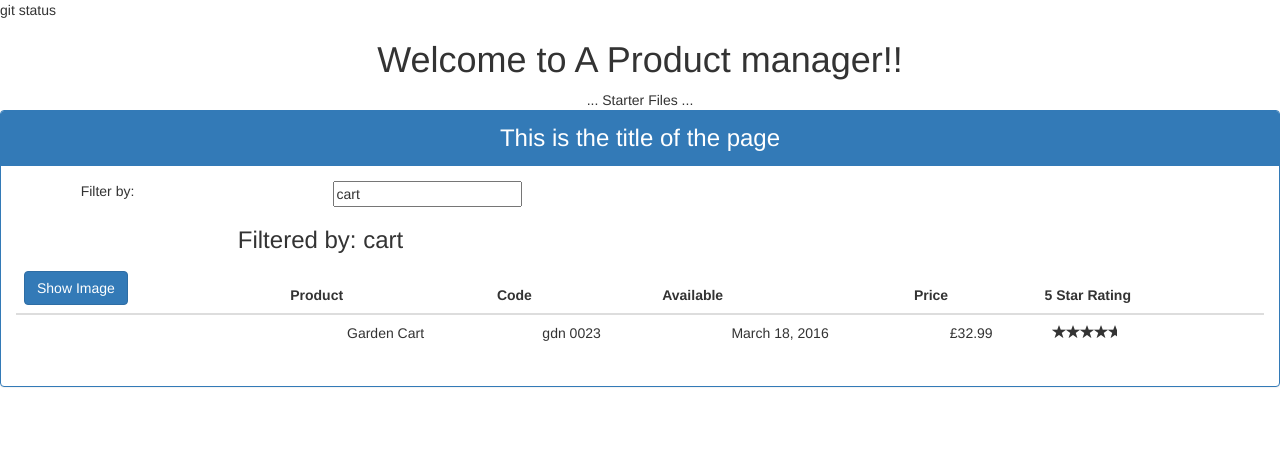
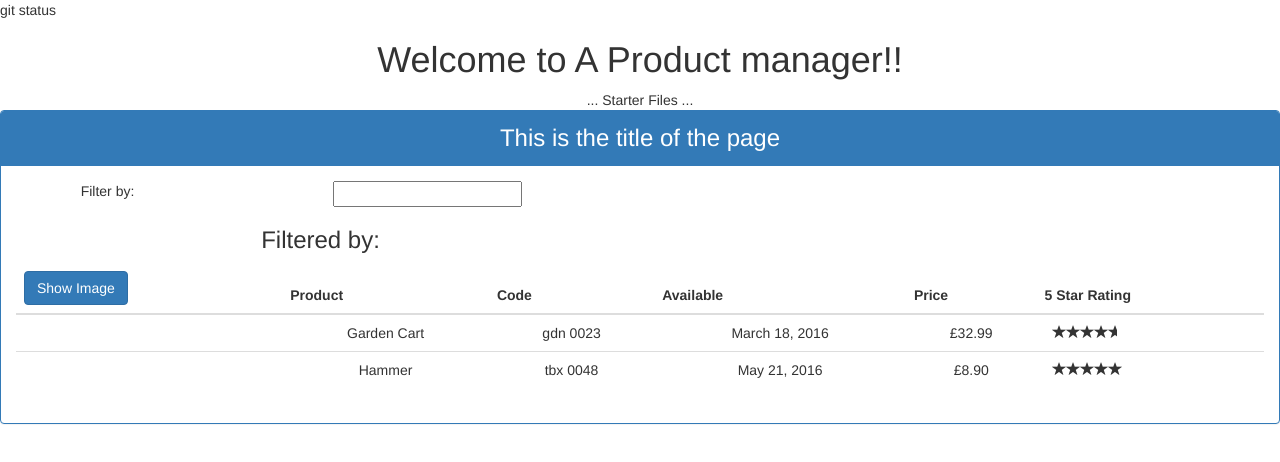
Before and after one commit to Antobbo/angularTraining, an Angular app: page / in a window 1280 px wide. Shown: the top 462 px of the page. Built offline with nearby package versions, Linux system fonts and the light colour scheme.

Commit message:
Services and dependency Injection

```diff
--- a/src/app/app.component.ts
+++ b/src/app/app.component.ts
@@ -1,9 +1,11 @@
 import { Component } from '@angular/core';
+import {ProductService} from "./products/product.service";
 
 @Component({
   selector: 'pm-root',
   templateUrl: './app.component.html',
-  styleUrls: ['./app.component.css']
+  styleUrls: ['./app.component.css'],
+  providers:[ProductService]
 })
 export class AppComponent {
   pageTitle:string = 'A Product manager';
--- a/src/app/products/product-list.component.ts
+++ b/src/app/products/product-list.component.ts
@@ -1,5 +1,7 @@
 import { Component, OnInit } from '@angular/core';
 import {IProduct} from './product';
+import {ProductService} from "./product.service";
+
 @Component({
   selector: 'pm-products',
   templateUrl: './product-list.component.html'
@@ -20,32 +22,11 @@
     this._listFilter = value;
     this.filteredProducts = this.listFilter ? this.performFilter(this.listFilter) : this.products;
   }
-  products: IProduct[] = [
-    {
-      "productId": 2,
-      "productName": "Garden Cart",
-      "productCode": "GDN-0023",
-      "releaseDate": "March 18, 2016",
-      "description": "15 gallon capacity rolling garden cart",
-      "price": 32.99,
-      "starRating": 4.2,
-      "imageUrl": "http://openclipart.org/image/300px/svg_to_png/58471/garden_cart.png"
-    },
-    {
-      "productId": 5,
-      "productName": "Hammer",
-      "productCode": "TBX-0048",
-      "releaseDate": "May 21, 2016",
-      "description": "Curved claw steel hammer",
-      "price": 8.9,
-      "starRating": 4.8,
-      "imageUrl": "http://openclipart.org/image/300px/svg_to_png/73/rejon_Hammer.png"
-    }
-  ];
-  constructor()
+  products: IProduct[] = [];
+  constructor(private _productService: ProductService)
   {
-    this.filteredProducts = this.products;
-    this.listFilter = 'cart';
+    //this.listFilter = 'cart';
+
   }
   onRatingClicked(message: string): void
   {
@@ -65,5 +46,7 @@
   ngOnInit(): void
   {
     console.log('In OnInit');
+    this.products = this._productService.getProducts();
+    this.filteredProducts = this.products;
   }
 }
--- /dev/null
+++ b/src/app/products/product.service.ts
@@ -0,0 +1,31 @@
+import { Injectable } from '@angular/core';
+import {IProduct} from "./product";
+
+export class ProductService
+{
+  getProducts(): IProduct[]
+  {
+    return [
+      {
+        "productId": 2,
+        "productName": "Garden Cart",
+        "productCode": "GDN-0023",
+        "releaseDate": "March 18, 2016",
+        "description": "15 gallon capacity rolling garden cart",
+        "price": 32.99,
+        "starRating": 4.2,
+        "imageUrl": "http://openclipart.org/image/300px/svg_to_png/58471/garden_cart.png"
+      },
+      {
+        "productId": 5,
+        "productName": "Hammer",
+        "productCode": "TBX-0048",
+        "releaseDate": "May 21, 2016",
+        "description": "Curved claw steel hammer",
+        "price": 8.9,
+        "starRating": 4.8,
+        "imageUrl": "http://openclipart.org/image/300px/svg_to_png/73/rejon_Hammer.png"
+      }
+    ];
+  }
+}
```
